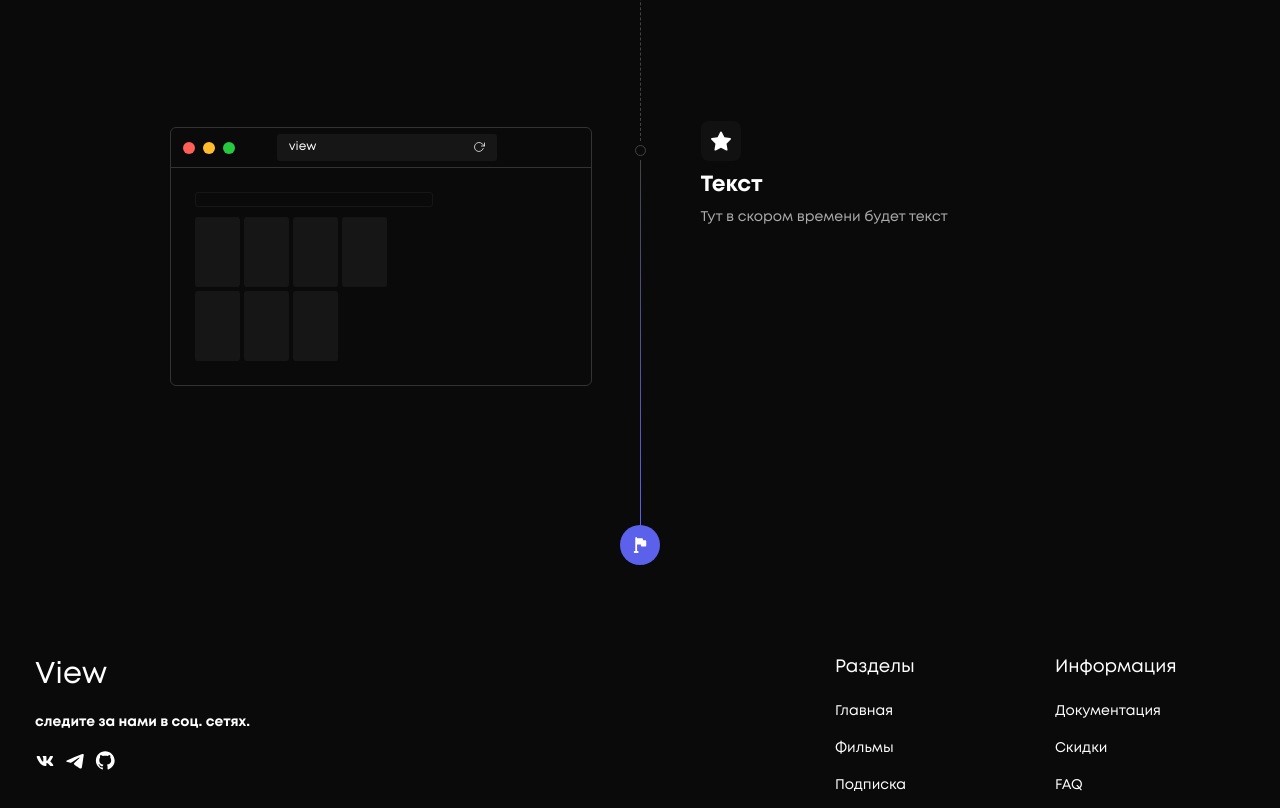
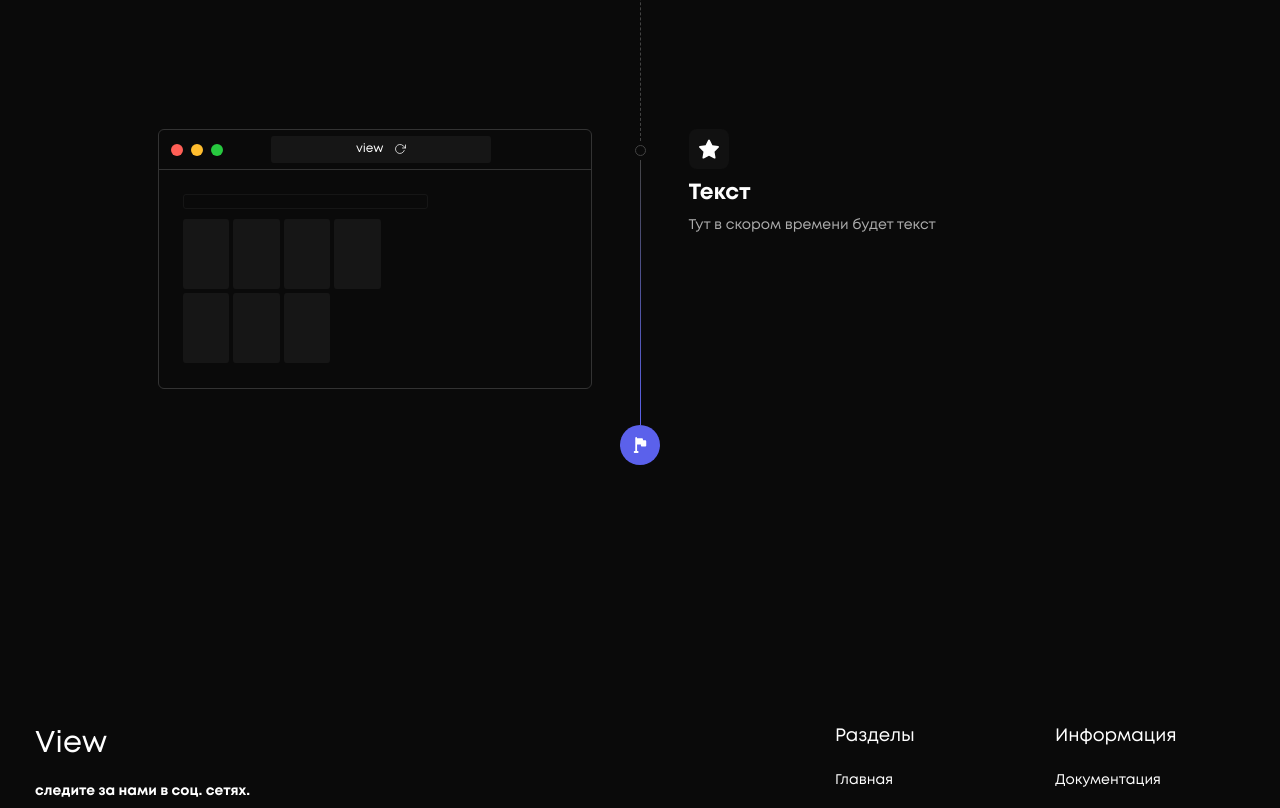
Before and after one commit to Attato/Nebo, a Next.js app: page /subscription in a window 1280 px wide. Shown: the part 1840-2648 px from the top of the page. Built offline with nearby package versions, Linux system fonts and the light colour scheme.

Commit message:
aligned the blocks in the same level

```diff
--- a/styles/subscription.module.scss
+++ b/styles/subscription.module.scss
@@ -14,6 +14,8 @@
 	align-items: center;
 	justify-content: center;
 	position: relative;
+	max-width: 1060px;
+	margin: auto;
 
 	.subscription {
 		display: flex;
@@ -162,7 +164,7 @@
 		width: 100%;
 		display: flex;
 		flex-direction: column;
-		padding: 86px 48px 180px 60px;
+		padding: 86px 48px;
 	}
 
 	.left__side {
@@ -171,7 +173,6 @@
 			width: 100%;
 			max-width: 518px;
 			flex-direction: column;
-			gap: 160px;
 
 			.demonstration__block {
 				background-color: #0a0a0a;
@@ -179,6 +180,10 @@
 				height: 100%;
 				border: 1px solid #333;
 				border-radius: 6px;
+				display: flex;
+				flex-direction: column;
+				height: 260px;
+				margin-bottom: 160px;
 
 				.header {
 					height: 40px;
@@ -217,16 +222,17 @@
 					}
 
 					.browser__input {
+						max-width: 220px;
 						width: 100%;
+						height: 70%;
 						background-color: #161616;
 						border-radius: 3px;
 						font-size: 12px;
+						padding: 0 12px;
 						display: flex;
-						max-width: 220px;
-						padding: 0 12px;
-						height: 70%;
 						align-items: center;
-						justify-content: space-between;
+						justify-content: center;
+						gap: 10px;
 					}
 
 					.space {
@@ -325,7 +331,7 @@
 		.gradient__line__last {
 			width: 1px;
 			background: linear-gradient(#444, #5b61eb);
-			height: 365px;
+			height: 265px;
 		}
 
 		.circle {
@@ -359,12 +365,13 @@
 	.right__side {
 		display: flex;
 		flex-direction: column;
-		gap: 311px;
 
 		.right__side__item {
 			display: flex;
 			flex-direction: column;
 			gap: 10px;
+			height: 260px;
+			margin-bottom: 160px;
 
 			.icon {
 				width: 40px;
```
